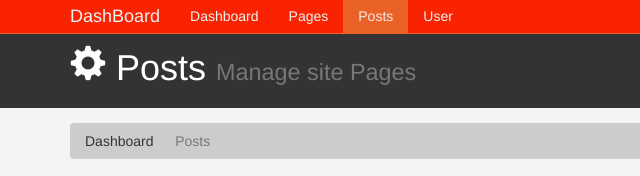
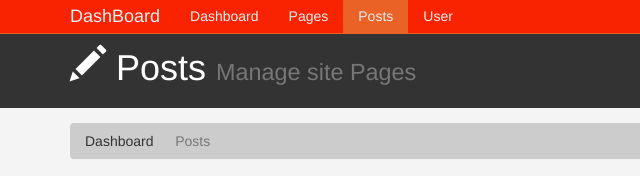
Before and after one commit to mehbubur/cms, a plain HTML site: page posts.html in a window 1280 px wide. Shown: the top 176 px of the page, 0-640 px from the left. Drawn offline with nearby package versions, Linux system fonts and the light colour scheme.

Commit message:
Update posts.html

```diff
--- a/posts.html
+++ b/posts.html
@@ -44,7 +44,7 @@
      <div class="container">
        <div class="row">
          <div class="col-md-10">
-           <h1><span class="glyphicon glyphicon-cog" aria-hidden="true"></span> Posts <small>Manage site Pages</small></h1>
+           <h1><span class="glyphicon glyphicon-pencil" aria-hidden="true"></span> Posts <small>Manage site Pages</small></h1>
          </div>
          <div class="col-md-2">
     <div class="dropdown create">
```
